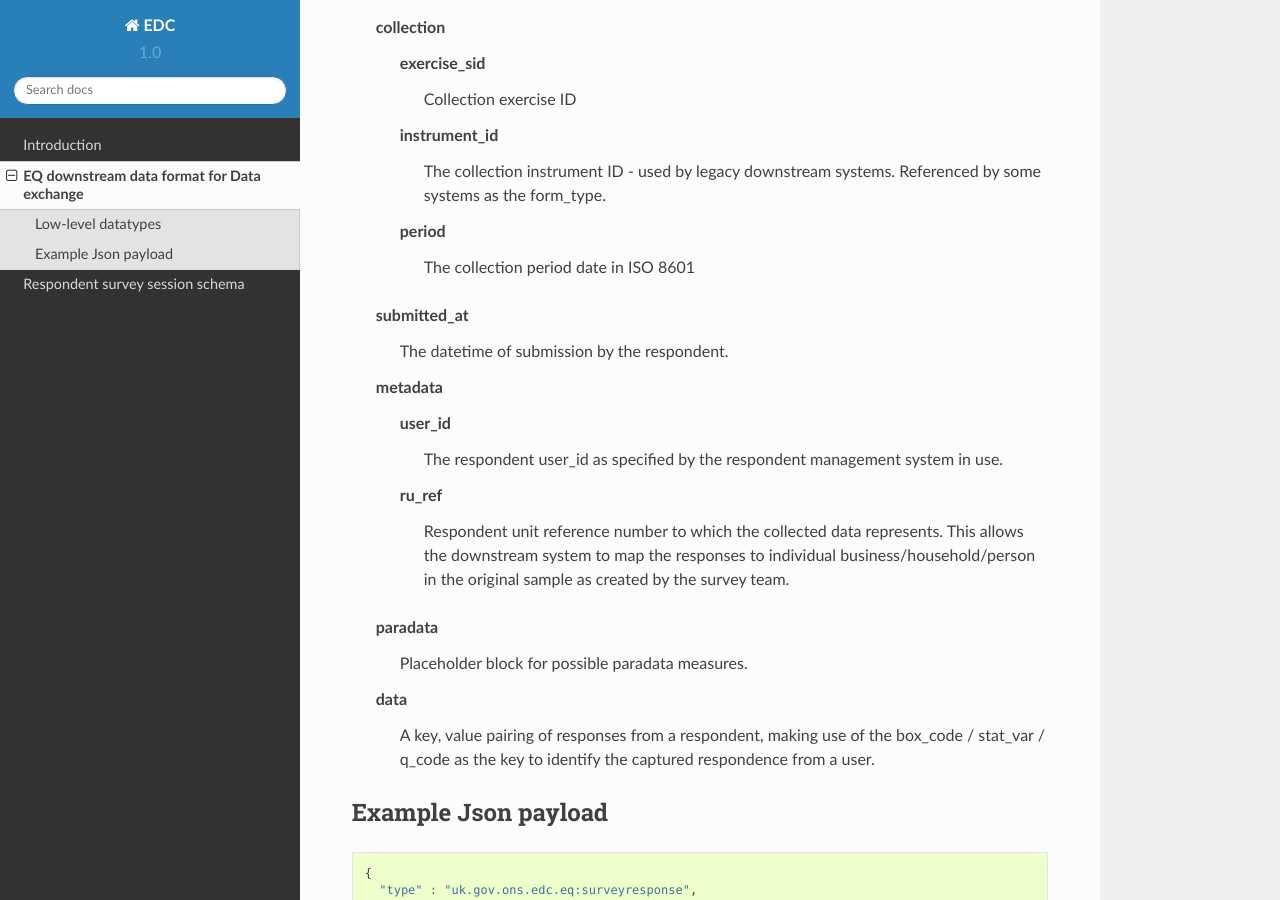
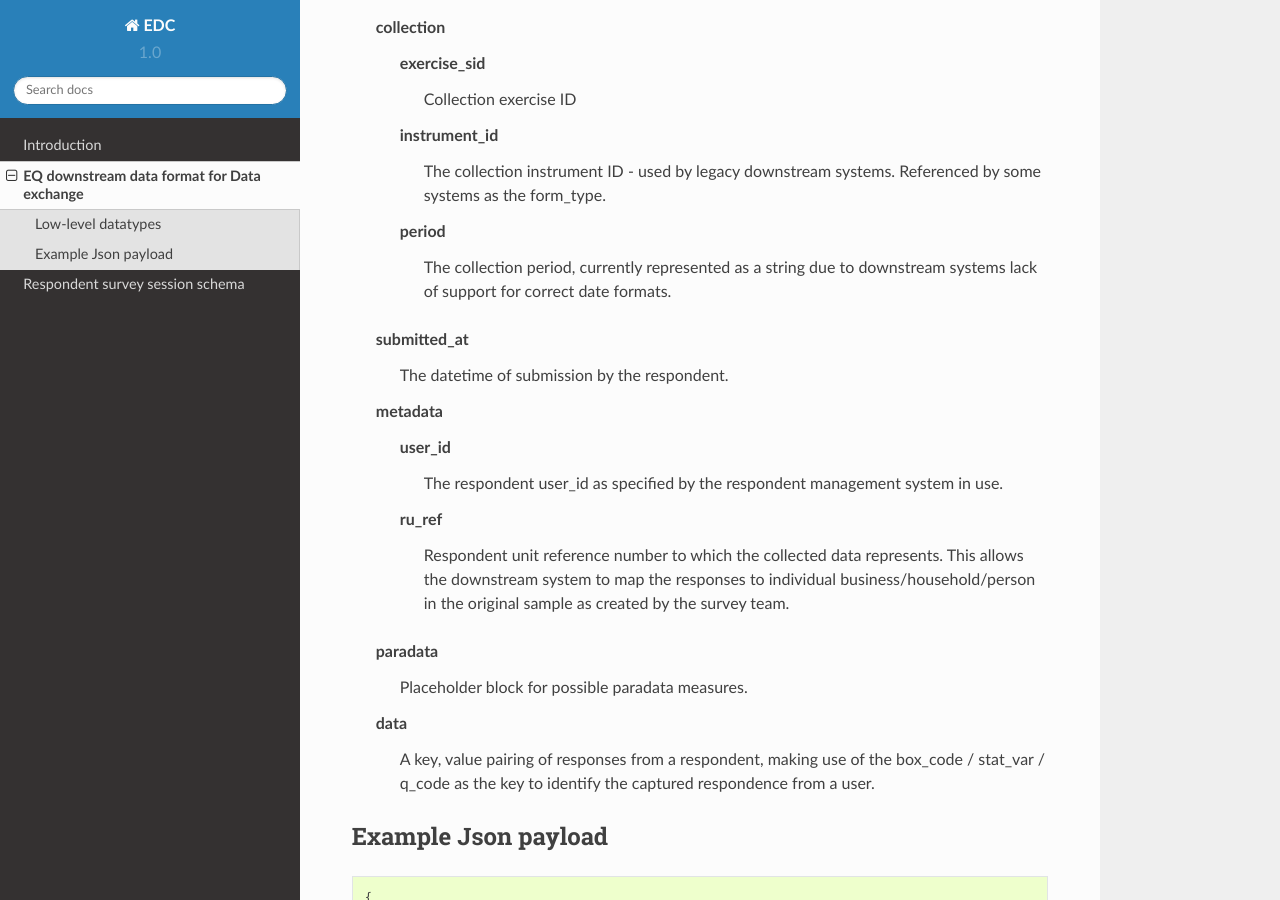
Before and after one commit to ONSdigital/ons-schema-definitions, a Sphinx documentation site: the page built from docs/dx-eq.rst, in a window 1280 px wide and 900 px high, scrolled down 951 px. Built offline with Sphinx 7.4.7 and the Read the Docs theme 2.0.0, drawn with Linux system fonts in a browser that asks for light colours.

Commit message:
Added more context around period str
Added the background to why the period date is a string and not a machine readable date.

```diff
--- a/docs/dx-eq.rst
+++ b/docs/dx-eq.rst
@@ -43,7 +43,7 @@ Schema definition
       The collection instrument ID - used by legacy downstream systems. Referenced by some systems
       as the form_type.
     period
-      The collection period date in ISO 8601
+      The collection period, currently represented as a string due to downstream systems lack of support for correct date formats.
 
   submitted_at
     The datetime of submission by the respondent.
```
